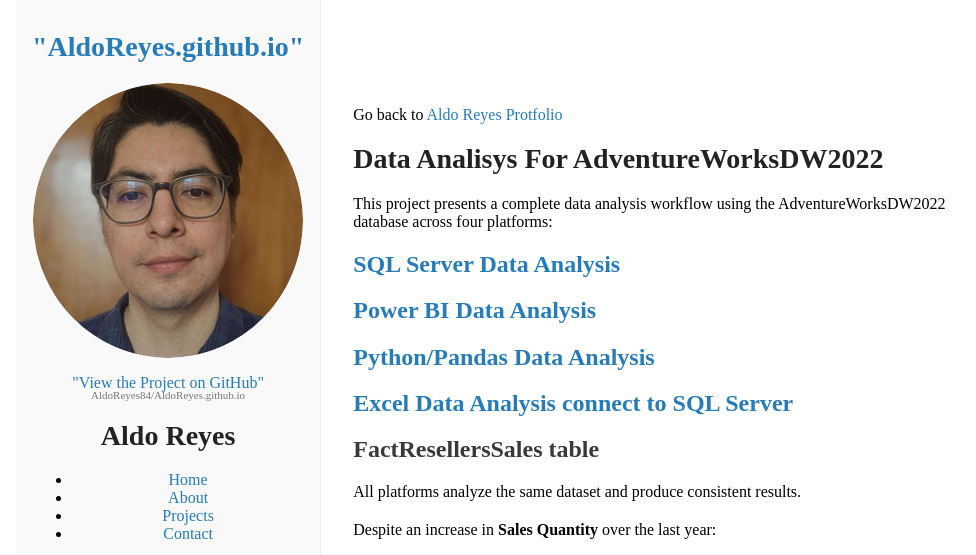
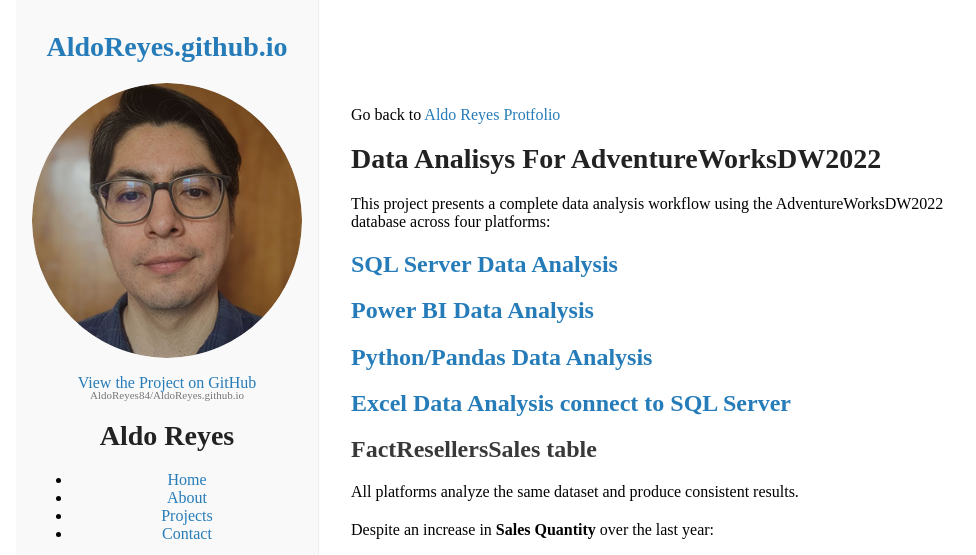
Before and after one commit to AldoReyes84/Data-Analisys_For-AdventureWorksDW2022_SQL_PowerBI_Python_Excel, a Jekyll site: the page built from README.md, in a window 1280 px wide and 900 px high, cut to the strip 0-555 px from the top of the window. Shown: the whole strip, without its empty margins (194-1170 px from the left). Built offline with Jekyll 4.4.1, drawn with Linux system fonts in a browser that asks for light colours; our own code applies the rules of GitHub Pages for plain Markdown files.

```diff
--- a/_layouts/default.html
+++ b/_layouts/default.html
@@ -13,8 +13,8 @@
       <aside class="sidebar">
       <header>
       <h1>
-      <a href= https://aldoreyes84.github.io/AldoReyes.github.io/>
-        "AldoReyes.github.io"
+      <a href= "https://aldoreyes84.github.io/AldoReyes.github.io"/>
+        AldoReyes.github.io
       </a>
       </h1>
         {% if site.logo %}
@@ -22,7 +22,7 @@
       {% endif %}
         <p class="view">
           <a href=<a href=https://github.com/AldoReyes84/AldoReyes.github.io>
-          "View the Project on GitHub"
+          View the Project on GitHub
           <small>AldoReyes84/AldoReyes.github.io</small>
          </a>
         </p>
```
